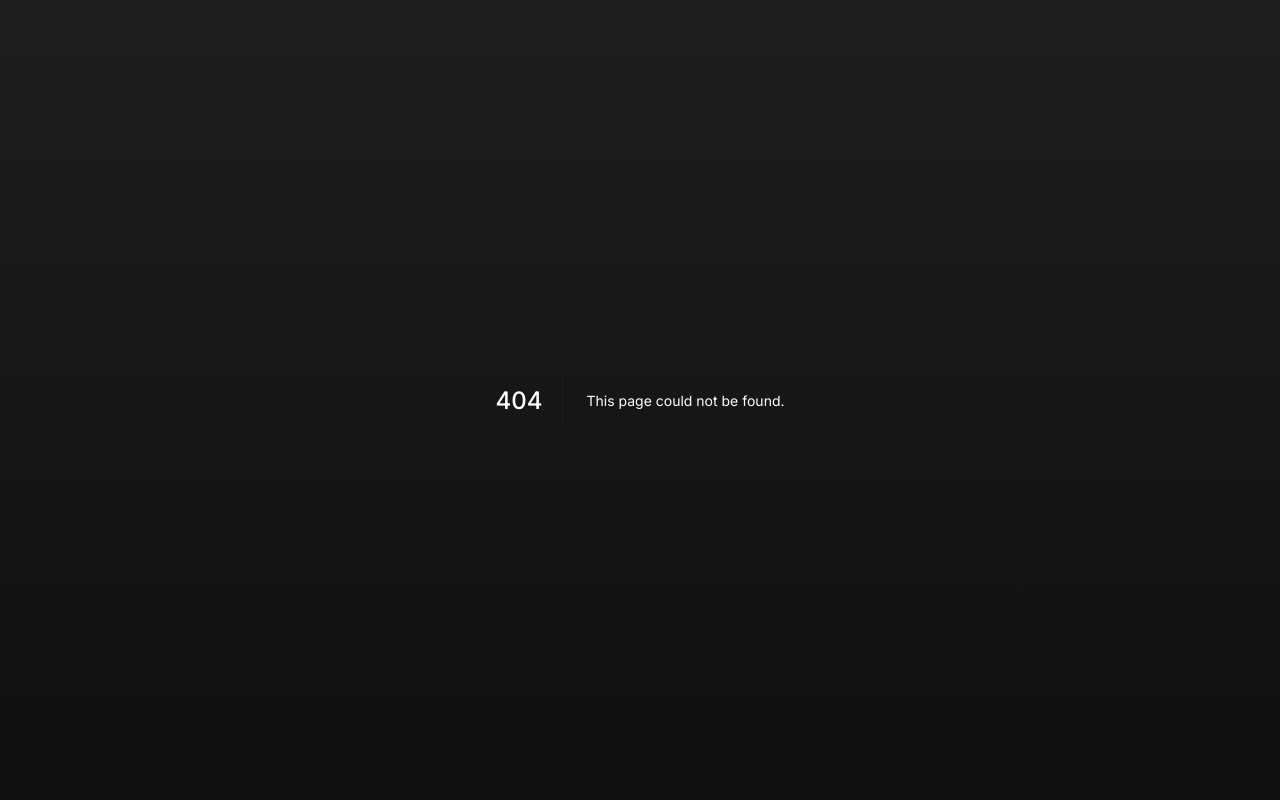
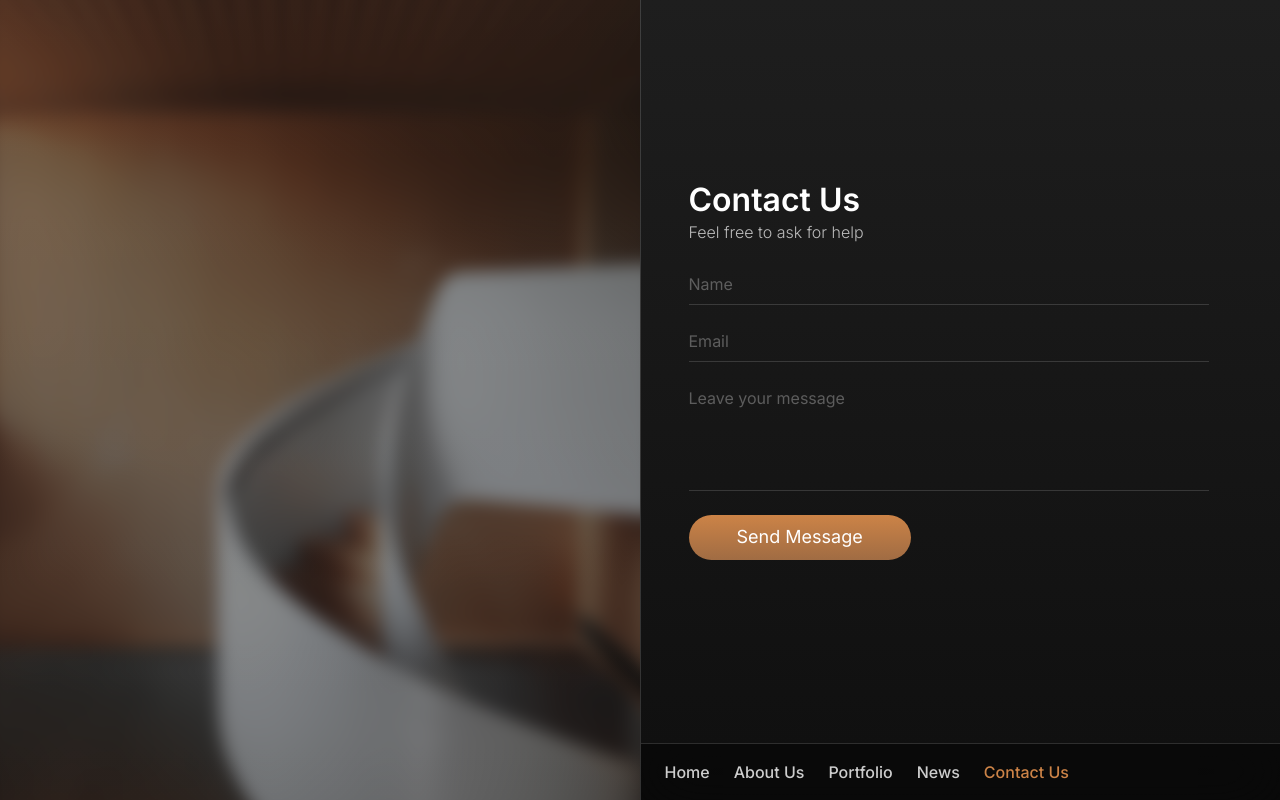
Before and after one commit to vukanvuckovic/InteriorDesignBusiness., a Next.js app: page /contact in a window 1280 px wide. Before the commit this address had no page. Built offline with nearby package versions, Linux system fonts and the light colour scheme.

Commit message:
implemented contact page

```diff
--- /dev/null
+++ b/src/app/contact/layout.tsx
@@ -0,0 +1,14 @@
+import type { Metadata } from "next";
+
+export const metadata: Metadata = {
+  title: "Contact | IDB.",
+  description: "Get in touch with us about your next project.",
+};
+
+export default function ContactLayout({
+  children,
+}: {
+  children: React.ReactNode;
+}) {
+  return <>{children}</>;
+}
--- /dev/null
+++ b/src/app/contact/page.tsx
@@ -0,0 +1,157 @@
+"use client";
+import SmallHeader from "@/components/SmallHeader";
+import Image from "next/image";
+import { useState } from "react";
+import { PrimaryButton } from "@/components/ui/Button";
+
+type FormState = {
+  name: string;
+  email: string;
+  message: string;
+};
+
+type FormErrors = Partial<FormState>;
+
+type Status = "idle" | "submitting" | "success";
+
+const validate = (form: FormState): FormErrors => {
+  const errors: FormErrors = {};
+  if (!form.name.trim()) errors.name = "Name is required.";
+  if (!form.email.trim()) {
+    errors.email = "Email is required.";
+  } else if (!/^[^\s@]+@[^\s@]+\.[^\s@]+$/.test(form.email)) {
+    errors.email = "Please enter a valid email address.";
+  }
+  if (!form.message.trim()) {
+    errors.message = "Message is required.";
+  } else if (form.message.trim().length < 10) {
+    errors.message = "Message must be at least 10 characters.";
+  }
+  return errors;
+};
+
+const inputCls =
+  "outline-none placeholder:text-white/30 bg-transparent border-b border-white/15 focus:border-white/40 pb-2 transition-colors duration-200 text-sm md:text-base";
+
+const Contact = () => {
+  const [form, setForm] = useState<FormState>({
+    name: "",
+    email: "",
+    message: "",
+  });
+  const [errors, setErrors] = useState<FormErrors>({});
+  const [status, setStatus] = useState<Status>("idle");
+
+  const handleChange = (
+    e: React.ChangeEvent<HTMLInputElement | HTMLTextAreaElement>
+  ) => {
+    const { name, value } = e.target;
+    setForm((prev) => ({ ...prev, [name]: value }));
+    if (errors[name as keyof FormErrors]) {
+      setErrors((prev) => ({ ...prev, [name]: undefined }));
+    }
+  };
+
+  const handleSubmit = async (e: React.FormEvent) => {
+    e.preventDefault();
+    const errs = validate(form);
+    if (Object.keys(errs).length > 0) {
+      setErrors(errs);
+      return;
+    }
+    setStatus("submitting");
+    await new Promise((resolve) => setTimeout(resolve, 1000));
+    setStatus("success");
+  };
+
+  return (
+    <div className="flex justify-center overflow-hidden">
+      <div className="contactWrapper min-h-[100dvh] flex-1 flex flex-col xl:flex-row">
+        <div className="flex-1 h-full min-h-[200px] relative border-r border-white/15 overflow-hidden">
+          <Image
+            src="/projects/staircase.jpg"
+            alt="Interior staircase"
+            fill
+            className="object-cover blur-[8px] opacity-50 scale-105"
+          />
+        </div>
+        <div className="flex-1 h-full flex flex-col">
+          <div className="flex flex-col justify-center items-center xl:items-start flex-1 max-md:px-5 max-md:py-10 p-12 xl:max-w-[720px]">
+            {status === "success" ? (
+              <div className="flex flex-col gap-4 max-w-[480px]">
+                <h2 className="font-semibold">Message Sent!</h2>
+                <span className="leading-relaxed">
+                  Thank you for reaching out. We&apos;ll be in touch with you
+                  shortly.
+                </span>
+                <button
+                  onClick={() => {
+                    setForm({ name: "", email: "", message: "" });
+                    setStatus("idle");
+                  }}
+                  className="self-start text-sm text-white/40 hover:text-white/70 transition-colors duration-200 mt-2"
+                >
+                  ← Send another message
+                </button>
+              </div>
+            ) : (
+              <div className="flex flex-col gap-8 w-full max-w-[520px]">
+                <div className="flex flex-col leading-none gap-2">
+                  <h2 className="font-semibold">Contact Us</h2>
+                  <span>Feel free to ask for help</span>
+                </div>
+                <form onSubmit={handleSubmit} className="flex flex-col gap-6" noValidate>
+                  <div className="flex flex-col gap-1">
+                    <input
+                      type="text"
+                      name="name"
+                      placeholder="Name"
+                      value={form.name}
+                      onChange={handleChange}
+                      className={inputCls}
+                    />
+                    {errors.name && (
+                      <span className="!text-red-400 !text-xs">{errors.name}</span>
+                    )}
+                  </div>
+                  <div className="flex flex-col gap-1">
+                    <input
+                      type="email"
+                      name="email"
+                      placeholder="Email"
+                      value={form.email}
+                      onChange={handleChange}
+                      className={inputCls}
+                    />
+                    {errors.email && (
+                      <span className="!text-red-400 !text-xs">{errors.email}</span>
+                    )}
+                  </div>
+                  <div className="flex flex-col gap-1">
+                    <textarea
+                      rows={4}
+                      name="message"
+                      placeholder="Leave your message"
+                      value={form.message}
+                      onChange={handleChange}
+                      className={`${inputCls} resize-none`}
+                    />
+                    {errors.message && (
+                      <span className="!text-red-400 !text-xs">{errors.message}</span>
+                    )}
+                  </div>
+                  <PrimaryButton type="submit" className="self-start">
+                    {status === "submitting" ? "Sending..." : "Send Message"}
+                  </PrimaryButton>
+                </form>
+              </div>
+            )}
+          </div>
+          <SmallHeader />
+        </div>
+      </div>
+    </div>
+  );
+};
+
+export default Contact;
```
